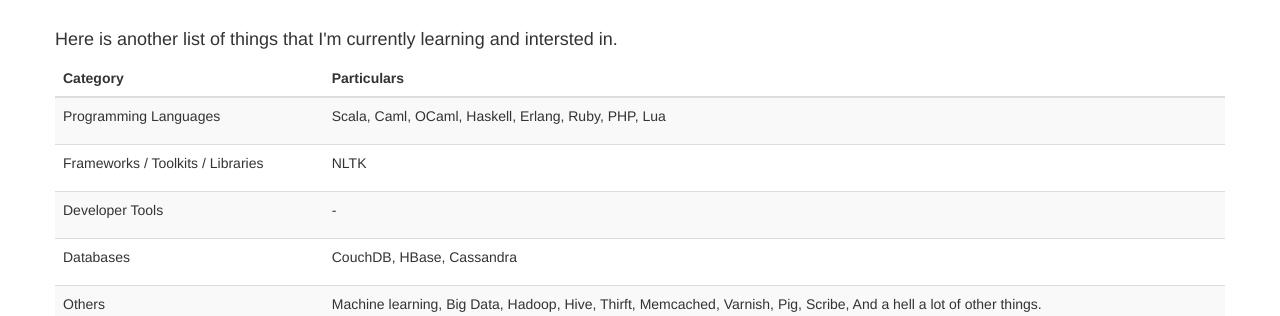
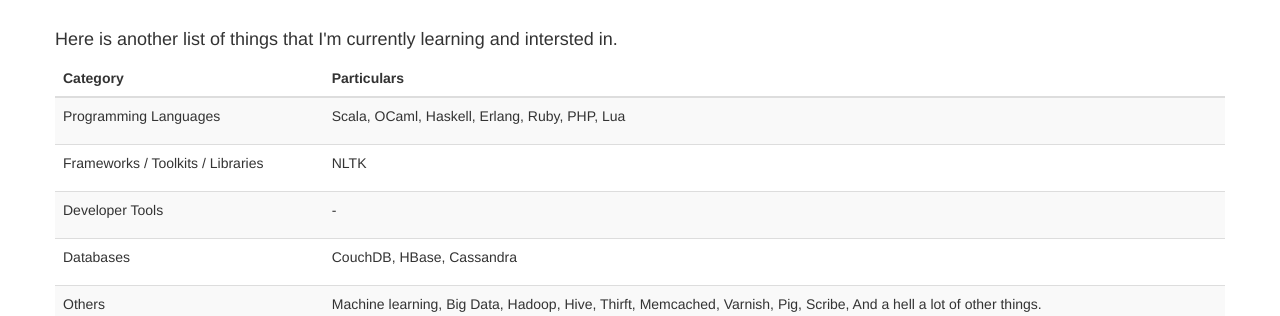
Before and after one commit to dhilipsiva/dhilipsiva.com, a Flask app: page /technologies in a window 1280 px wide. Shown: the part 412-728 px from the top of the page. Run offline with Flask 2, Linux system fonts and the light colour scheme; some libraries are stand-ins or nearby versions.

Commit message:
Just found that Ocaml is Just Caml implementation

```diff
--- a/templates/technologies.html
+++ b/templates/technologies.html
@@ -85,7 +85,7 @@
                         </p>
                     </td>
                     <td>
-                        <p>Scala, Caml, OCaml, Haskell, Erlang, Ruby, PHP, Lua
+                        <p>Scala, OCaml, Haskell, Erlang, Ruby, PHP, Lua
                         </p>
                     </td>
                 </tr>
```
